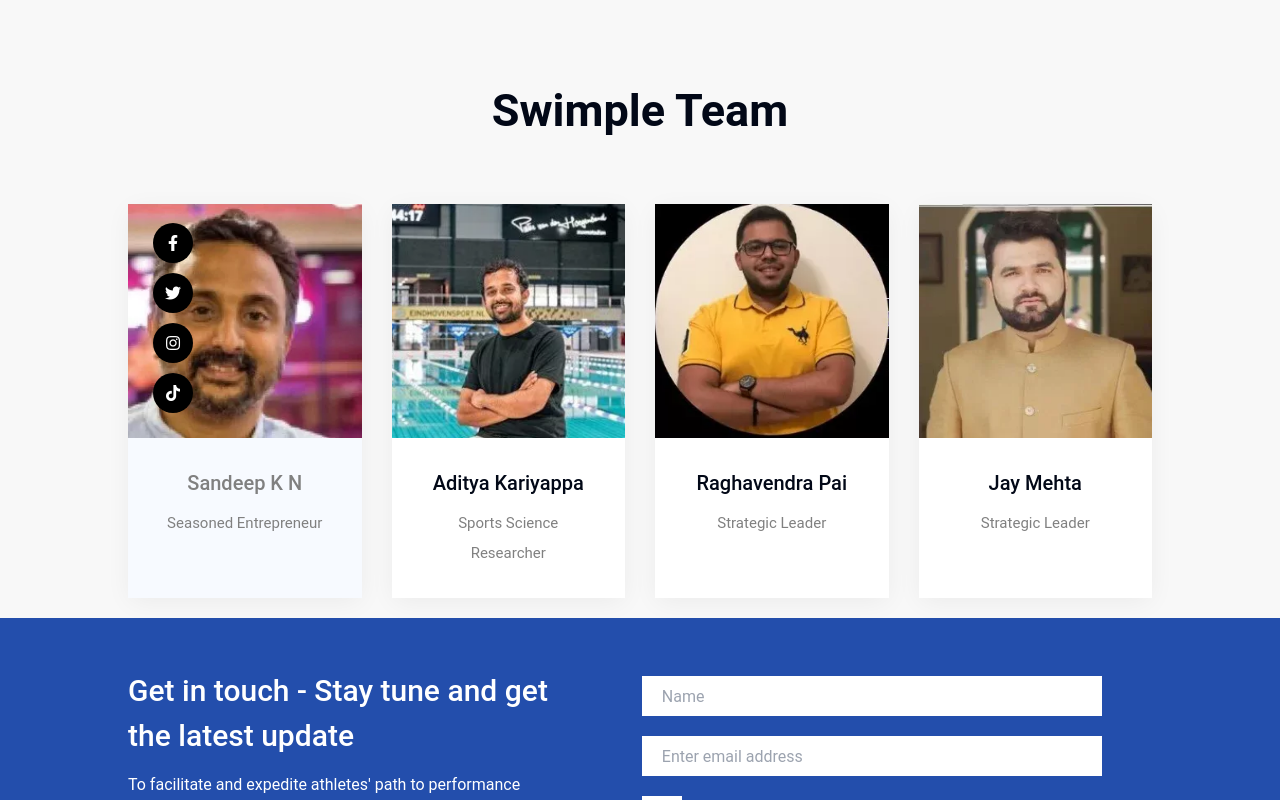
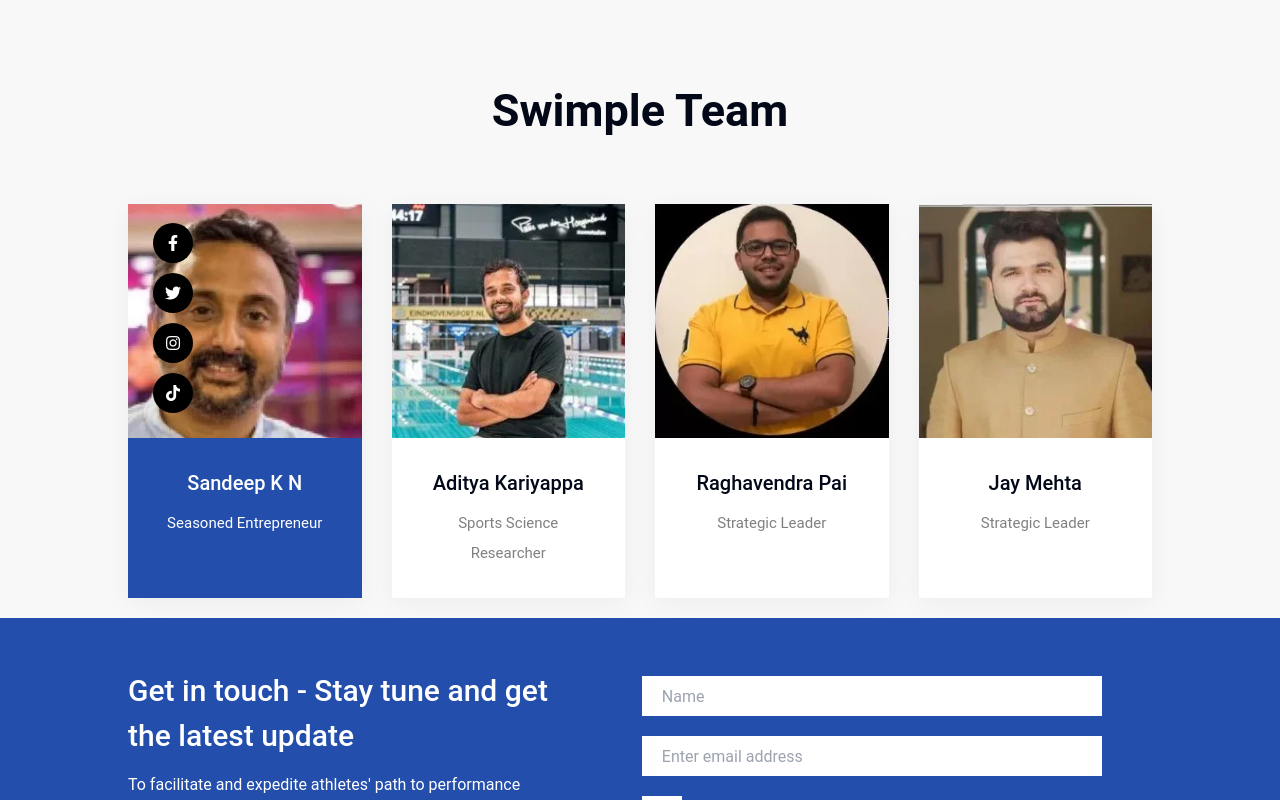
Before and after one commit to Pratham1543/Swimmple, a React (Create React App) app: page / in a window 1280 px wide. In both pictures the pointer is over the element 244 px from the left and 4039 px from the top of the page. Shown: the part 3639-4439 px from the top of the page. Built offline with nearby package versions, Linux system fonts and the light colour scheme.

Commit message:
team css fix

```diff
--- a/src/components/team/team.css
+++ b/src/components/team/team.css
@@ -43,16 +43,21 @@
   transition: 0.5s;
 }
 .team .items:hover {
-  background-color: #f7faff;
+  background-color: #234eac;
+  color: rgb(255, 255, 255);
+  cursor: pointer;
+}
+
+.team .grid2:hover .items p {
+  background-color: #ffffff;
   color: grey;
-  cursor: pointer;
 }
 
 .team .items:hover .desc {
   display: flex;
 }
 .team .items:hover p {
-  color: grey;
+  color: rgb(255, 255, 255);
 }
 .team .items:hover .overlay {
   opacity: 1;
```
